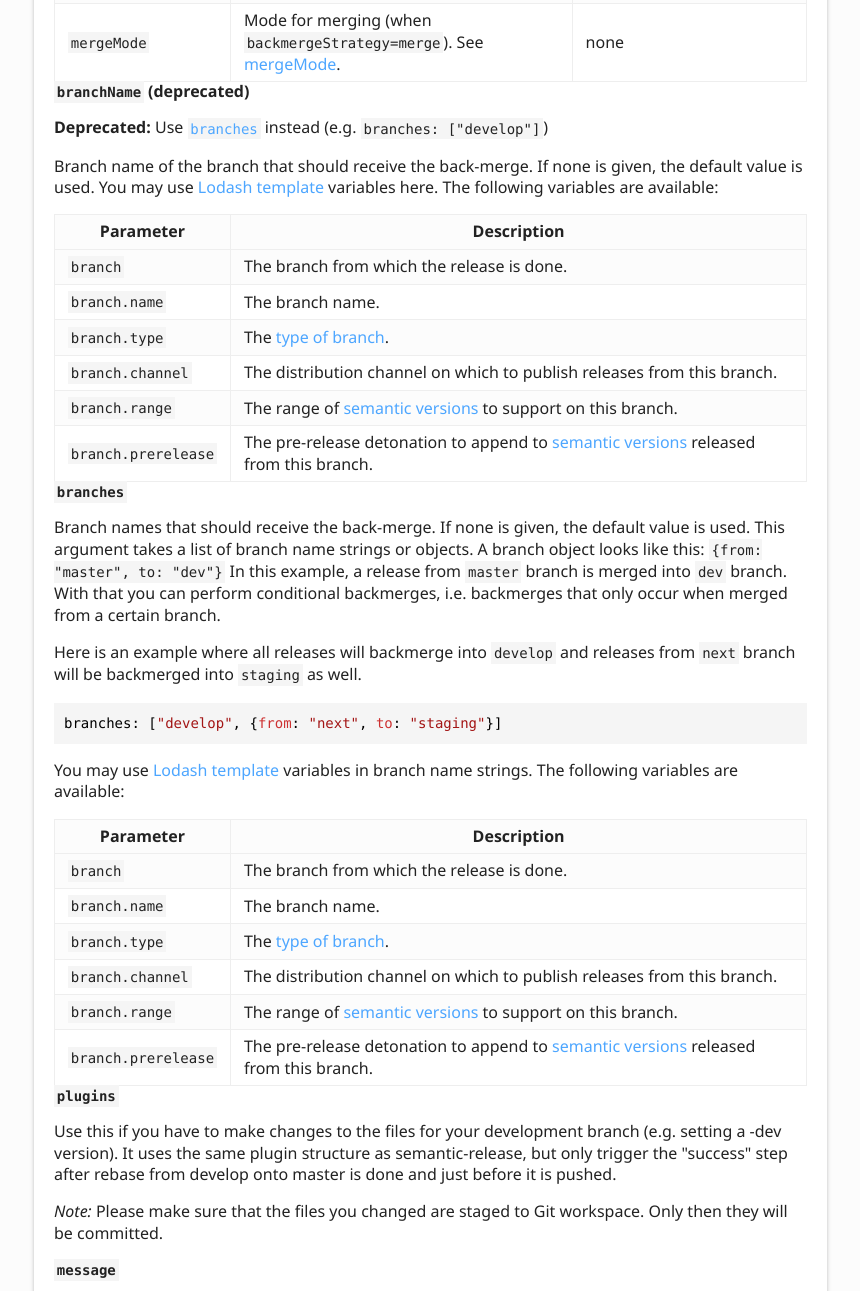
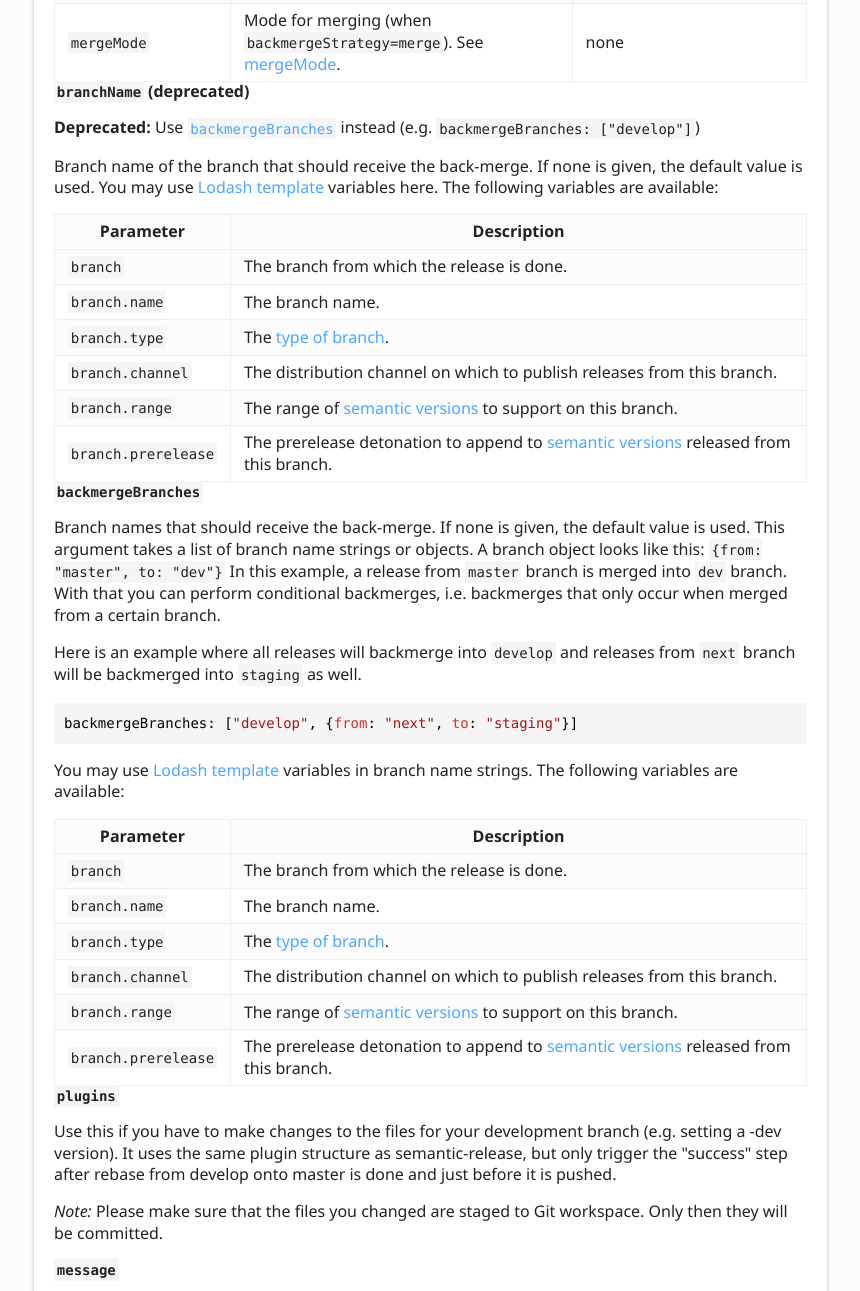
Before and after one commit to saitho/semantic-release-backmerge, a plain HTML site: page index.html in a window 1280 px wide. Shown: the part 3845-5136 px from the top of the page, without its empty margins (6-866 px from the left). Drawn offline with Linux system fonts and the light colour scheme.

Commit message:
docs updated v2.2.0

```diff
--- a/index.html
+++ b/index.html
@@ -127,7 +127,7 @@ Make sure to provide an admin/owner&#39;s access token or credentials (e.g. via
 <a href="#branchname-deprecated" id="branchname-deprecated" style="color: inherit; text-decoration: none;">
   <h4><code>branchName</code> (deprecated)</h4>
 </a>
-<p><strong>Deprecated:</strong> Use <a href="#branches"><code>branches</code></a> instead (e.g. <code>branches: [&quot;develop&quot;]</code>)</p>
+<p><strong>Deprecated:</strong> Use <a href="#backmergeBranches"><code>backmergeBranches</code></a> instead (e.g. <code>backmergeBranches: [&quot;develop&quot;]</code>)</p>
 <p>Branch name of the branch that should receive the back-merge. If none is given, the default value is used.
 You may use <a href="https://lodash.com/docs#template">Lodash template</a> variables here. The following variables are available:</p>
 <table>
@@ -159,12 +159,12 @@ You may use <a href="https://lodash.com/docs#template">Lodash template</a> varia
 </tr>
 <tr>
 <td><code>branch.prerelease</code></td>
-<td>The pre-release detonation to append to <a href="https://semver.org">semantic versions</a> released from this branch.</td>
+<td>The prerelease detonation to append to <a href="https://semver.org">semantic versions</a> released from this branch.</td>
 </tr>
 </tbody></table>
 
-<a href="#branches" id="branches" style="color: inherit; text-decoration: none;">
-  <h4><code>branches</code></h4>
+<a href="#backmergebranches" id="backmergebranches" style="color: inherit; text-decoration: none;">
+  <h4><code>backmergeBranches</code></h4>
 </a>
 <p>Branch names that should receive the back-merge. If none is given, the default value is used.
 This argument takes a list of branch name strings or objects. A branch object looks like this:
@@ -172,7 +172,7 @@ This argument takes a list of branch name strings or objects. A branch object lo
 In this example, a release from <code>master</code> branch is merged into <code>dev</code> branch. With that you can perform conditional backmerges,
 i.e. backmerges that only occur when merged from a certain branch.</p>
 <p>Here is an example where all releases will backmerge into <code>develop</code> and releases from <code>next</code> branch will be backmerged into <code>staging</code> as well.</p>
-<pre><code class="language-json"><span class="hl-0">branches: [</span><span class="hl-2">&quot;develop&quot;</span><span class="hl-0">, {</span><span class="hl-6">from</span><span class="hl-0">: </span><span class="hl-2">&quot;next&quot;</span><span class="hl-0">, </span><span class="hl-6">to</span><span class="hl-0">: </span><span class="hl-2">&quot;staging&quot;</span><span class="hl-0">}]</span>
+<pre><code class="language-json"><span class="hl-0">backmergeBranches: [</span><span class="hl-2">&quot;develop&quot;</span><span class="hl-0">, {</span><span class="hl-6">from</span><span class="hl-0">: </span><span class="hl-2">&quot;next&quot;</span><span class="hl-0">, </span><span class="hl-6">to</span><span class="hl-0">: </span><span class="hl-2">&quot;staging&quot;</span><span class="hl-0">}]</span>
 </code></pre>
 <p>You may use <a href="https://lodash.com/docs#template">Lodash template</a> variables in branch name strings. The following variables are available:</p>
 <table>
@@ -204,7 +204,7 @@ i.e. backmerges that only occur when merged from a certain branch.</p>
 </tr>
 <tr>
 <td><code>branch.prerelease</code></td>
-<td>The pre-release detonation to append to <a href="https://semver.org">semantic versions</a> released from this branch.</td>
+<td>The prerelease detonation to append to <a href="https://semver.org">semantic versions</a> released from this branch.</td>
 </tr>
 </tbody></table>
 
@@ -248,7 +248,7 @@ It uses the same plugin structure as semantic-release, but only trigger the &quo
 </tr>
 <tr>
 <td><code>branch.prerelease</code></td>
-<td>The pre-release detonation to append to <a href="https://semver.org">semantic versions</a> released from this branch.</td>
+<td>The prerelease detonation to append to <a href="https://semver.org">semantic versions</a> released from this branch.</td>
 </tr>
 <tr>
 <td><code>lastRelease</code></td>
```
Also changed, not shown: modules.html (+2 -2 lines).
